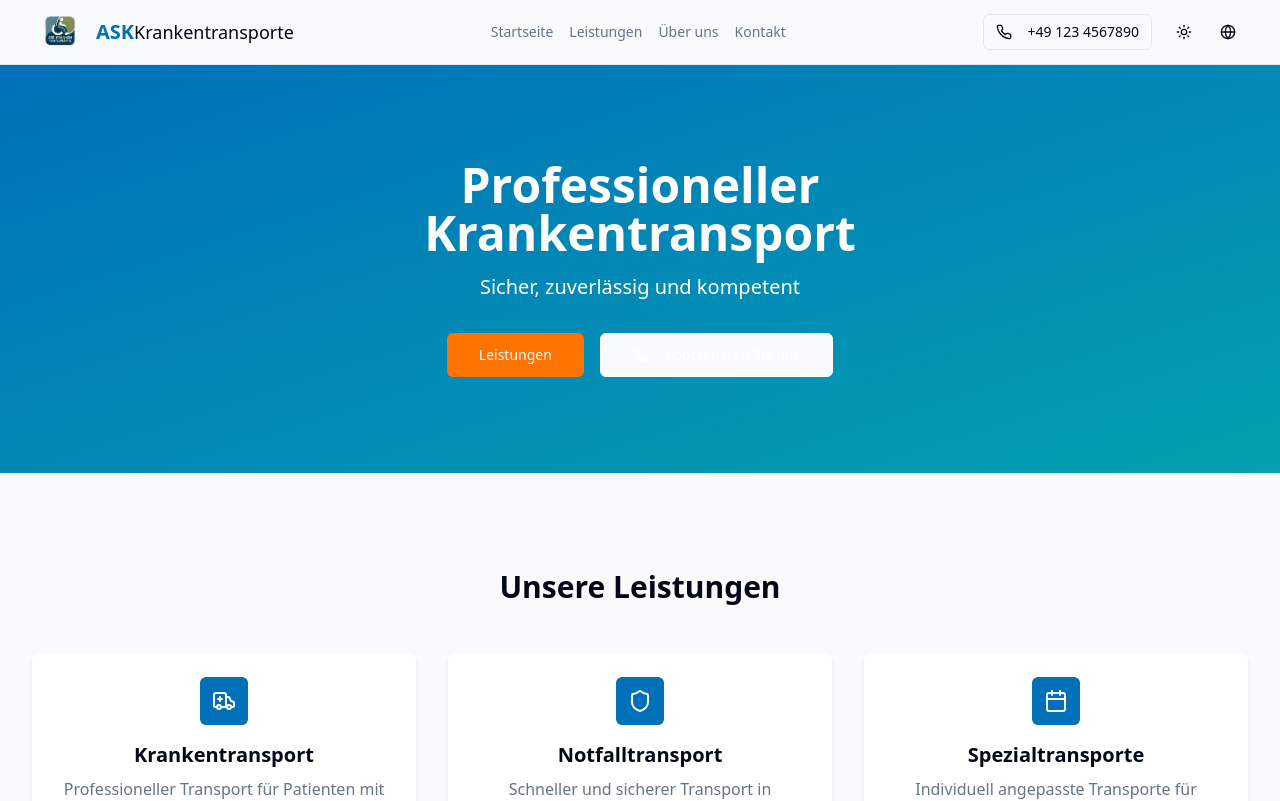
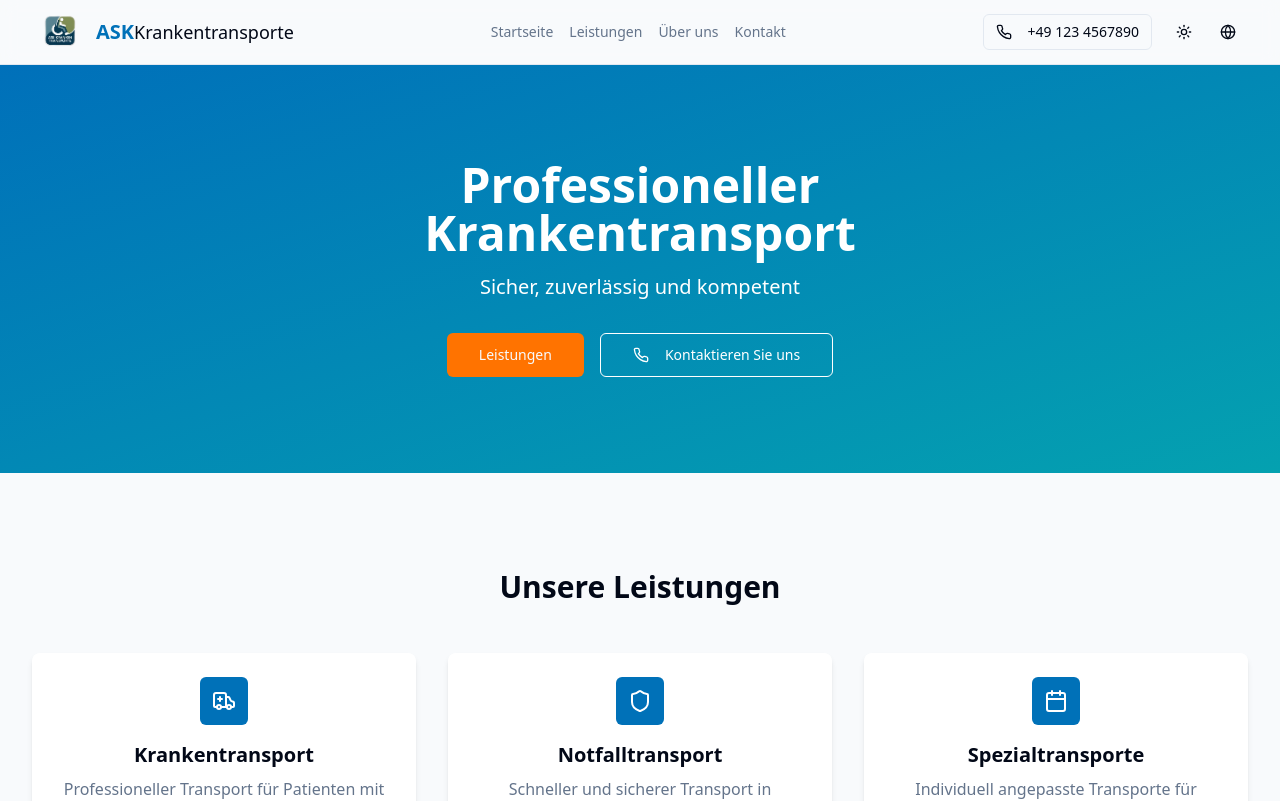
Before and after one commit to celtechstarter/ask-transit-connect, a React (Vite) app: page / in a window 1280 px wide. Shown: the top 801 px of the page. Built offline with nearby package versions, Linux system fonts and the light colour scheme.

Commit message:
Fix: Improve light mode visibility
Adjust text and button styles for better visibility in light mode.

```diff
--- a/src/pages/HomePage.tsx
+++ b/src/pages/HomePage.tsx
@@ -79,7 +79,7 @@ export default function HomePage() {
                 <Button
                   size="lg"
                   variant="outline"
-                  className="border-white text-white hover:bg-white/10"
+                  className="border-white bg-transparent text-white hover:bg-white/20 dark:border-white dark:text-white dark:hover:bg-white/10"
                 >
                   <Phone className="mr-2 h-4 w-4" />
                   {t('hero.cta')}
```
